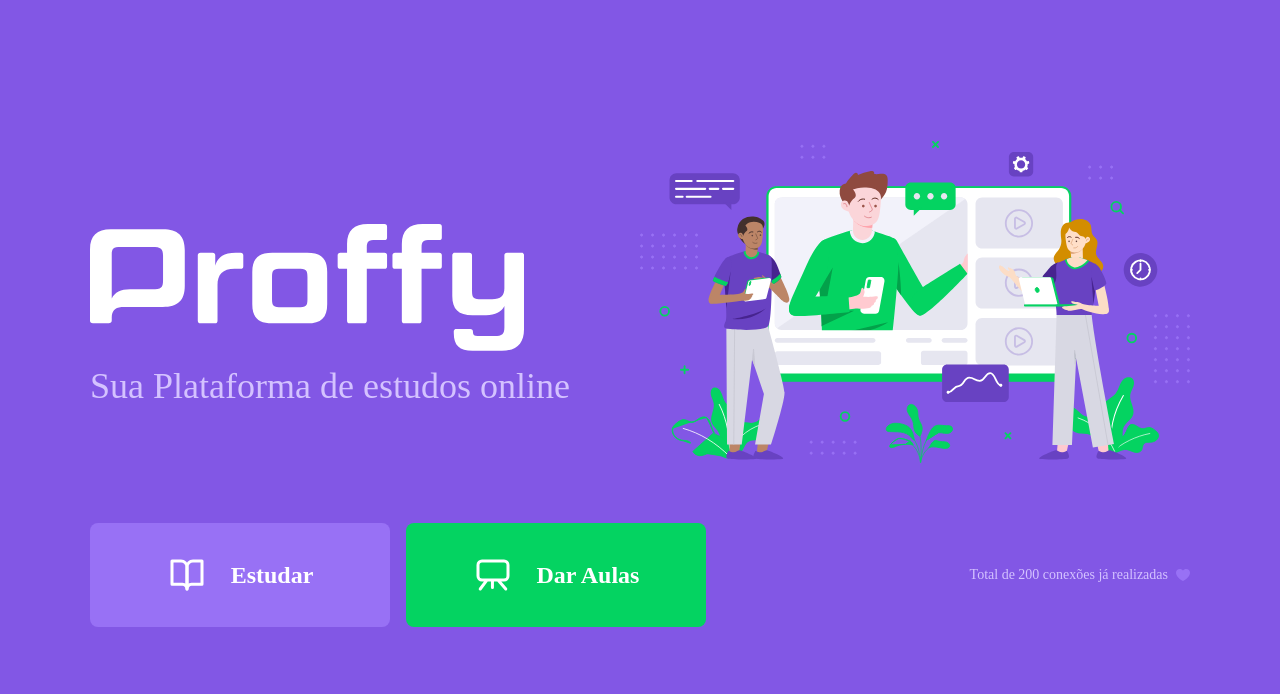
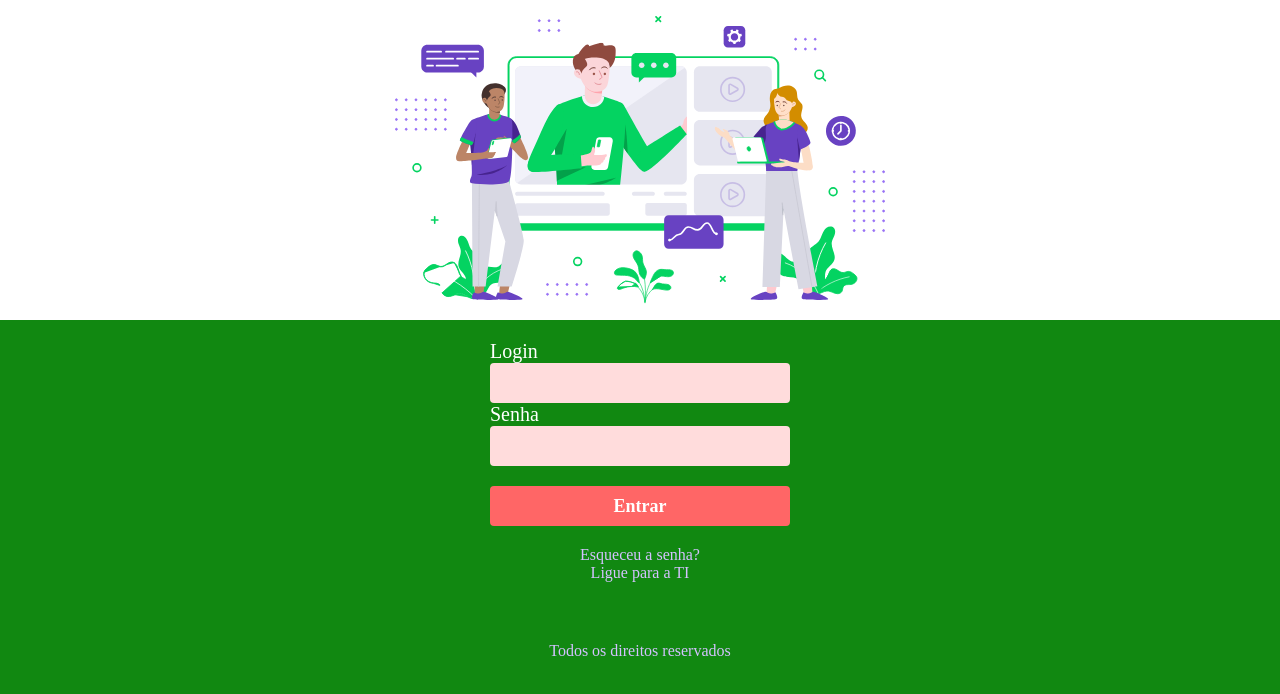
Before and after one commit to mitchelson/ibr, a React (Create React App) app: page / in a window 1280 px wide. Shown: the top 694 px of the page. Built offline with nearby package versions, Linux system fonts and the light colour scheme; the HTML template or start-up script is replaced by a standard one.

Commit message:
Initial commit

```diff
--- a/src/pages/Landing/index.tsx
+++ b/src/pages/Landing/index.tsx
@@ -11,29 +11,27 @@ import { Link } from 'react-router-dom';
 function Landing() {
     return (
         <div id="page-landing">
-            <div id="page-landing-content" className="container">
-                <div className="logo-container">
-                    <img src={logoImg} alt="Proffy" />
-                    <h2>Sua Plataforma de estudos online</h2>
+            <div className="topLogo">
+                <img src={landingImg} alt="Logo"/>
+            </div>
+            <div className="login">
+                <div className="inputBlock">
+                    <label> Login </label>
+                    <input type="text"/>
                 </div>
-
-                <img
-                    src={landingImg}
-                    alt="Plataforma de Estudos"
-                    className="hero-image" />
-                <div className="buttons-container">
-                    <Link to="/study" className="study">
-                        <img src={studyIcon} alt="Estudar" />
-                        Estudar
-                    </Link>
-                    <Link to="/give-classes" className="give-classes">
-                        <img src={giveClassesIcon} alt="Dar Aulas" />
-                        Dar Aulas
-                    </Link>
+                <div className="inputBlock">
+                    <label> Senha </label>
+                    <input type="password"/>
                 </div>
-                <span className="total-connections">
-                    Total de 200 conexões já realizadas <img src={purpleHeartIcons} alt="Coração roxo" />
-                </span>
+                <Link to="/study" className="inputBlock">
+                    <button>Entrar</button>
+                </Link>
+                <div className="suport">
+                    Esqueceu a senha?<br/>Ligue para a TI
+                </div>
+                <div className="footer">
+                    Todos os direitos reservados
+                </div>
             </div>
         </div>
     )
--- a/src/pages/Landing/styles.css
+++ b/src/pages/Landing/styles.css
@@ -3,121 +3,76 @@
     height: 100vh;
 
     display: flex;
-    justify-content: center;
+    flex-direction: column;
+    justify-content: start;
     align-items: center;
 
     color: var(--color-text-in-primary);
-    background: var(--color-primary);
-}
-.logo-container img{
-height: 10rem;
-}
-.hero-image{
-    width: 100%;
-}
-.logo-container{
-    text-align: center;
-    margin-bottom: 3.2rem;
-}
-.logo-container h2 {
-    font-weight: 500;
-    font-size: 2.4rem;
-    line-height: 4.6rem;
-    margin-top: 0.8rem;
+    background: #118811;
 }
 
-.buttons-container {
+.topLogo{
+    background:#fff;
+    width: 100%;
+    height: 40%;
+    display: flex;
+    align-items: center;
+    justify-items: center;
+}
+.topLogo img {
+    margin: 20px auto;
+    height: 90%;
+}
+.login .inputBlock {
+    text-decoration: none;
+    display:flex;
+    flex-direction: column;
+    color: #fff;
+}
+.login .inputBlock label{
+    font-size:2rem;
+}
+.login .inputBlock input {
+    padding-left:10px;
+    font-size: 20px;
+    width: 300px;
+    height: 40px;
+    border-radius: 4px;
+    border:0;
+    background: #ffdcdc;
+}
+.login .inputBlock button {
+    cursor: pointer;
+    margin-top: 20px;
+    height: 40px;
+    border-radius: 4px;
+    border: 0;
+    font: 700 18px Archivo;
+    background: #f66;
+    color: #fff;
+    transition:0.3s;
+}
+.login .inputBlock button:hover{
+    background: #f44;
+}
+.login .inputBlock:first-child{
+    margin-top: 20px;
+}
+.suport {
+    margin-top: 20px;
     display: flex;
     justify-content: center;
-    margin: 3.2rem 0;
+    text-align: center;
 }
-.buttons-container a {
-    width: 30rem;
-    height: 10.4rem;
-    border-radius: 0.8rem;
-
-    font: 700 2.0rem Archivo;
-
+.footer {
     display: flex;
-    align-items: center;
     justify-content: center;
-
-    text-decoration: none;
-    color: var(--color-button-text);
-
-    transition: background-color 0.2s;
+    text-align: center;
+    margin-top: 20%;
+    margin-bottom: 5%;
 }
-.buttons-container a:first-child {
-    margin-right: 1.6rem;
-}
-
-.buttons-container a img{
-    width: 4rem;
-}
-.buttons-container a.study{
-    background: var(--color-primary-lighter);
-}
-.buttons-container a.give-classes{
-    background: var(--color-secundary);
-}
-.buttons-container a.study:hover{
-    background: var(--color-primary-light);
-}
-.buttons-container a.give-classes:hover{
-    background: var(--color-secundary-dark);
-}
-.buttons-container a img {
-    margin-right: 2.4rem;
-}
-.total-connections {
-    font-size: 1.4rem;
-
-    display: flex;
-    align-items: center;
-    justify-content: center;
-}
-.total-connections img {
-    margin-left: 0.8rem;
-}
-
-@media (min-width: 1100px){
-    #page-landing-content{
-        max-width: 1100px;
-
-        display: grid;
-        grid-template-rows: 350px 1fr;
-        grid-template-columns: 2fr 1fr 1fr;
-        grid-template-areas:
-            "logo hero hero"
-            "buttons buttons total"
-        ;
-    }
-    .logo-container {
-        grid-area: logo;
-        align-self: center;
-        text-align: left;
-        margin: 0;
-    }
-    .logo-container h2{
-        text-align: initial;
-        font-size: 3.6rem;
-    }
-    .logo-container img {
-        height: 100%;
-    }
-    .hero-image{
-        grid-area: hero;
-        justify-self: end;
-    }
-    .buttons-container{
-        grid-area: buttons;
-        justify-content: flex-start;
-    }
-    .buttons-container a {
-        font-size: 2.4rem;
-    }
-    .total-connections {
-        grid-area: total;
-        justify-self: end;
+@media (max-width: 700px){
+    .topLogo img {
+        width: 60%;
     }
 }
```
